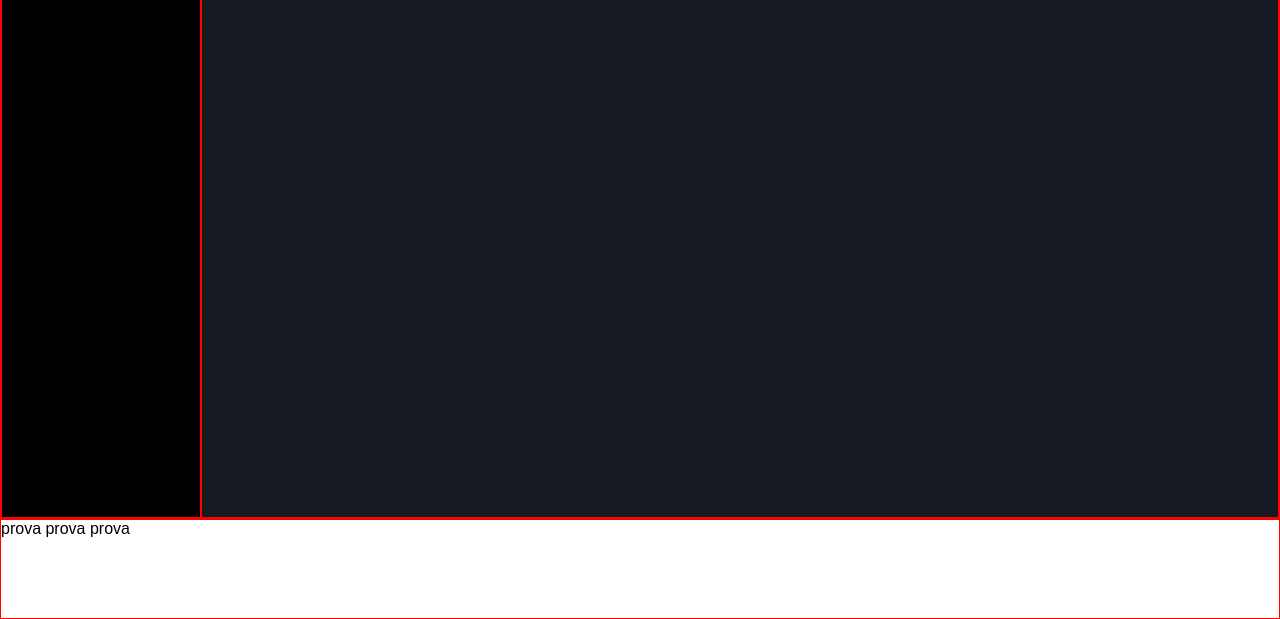
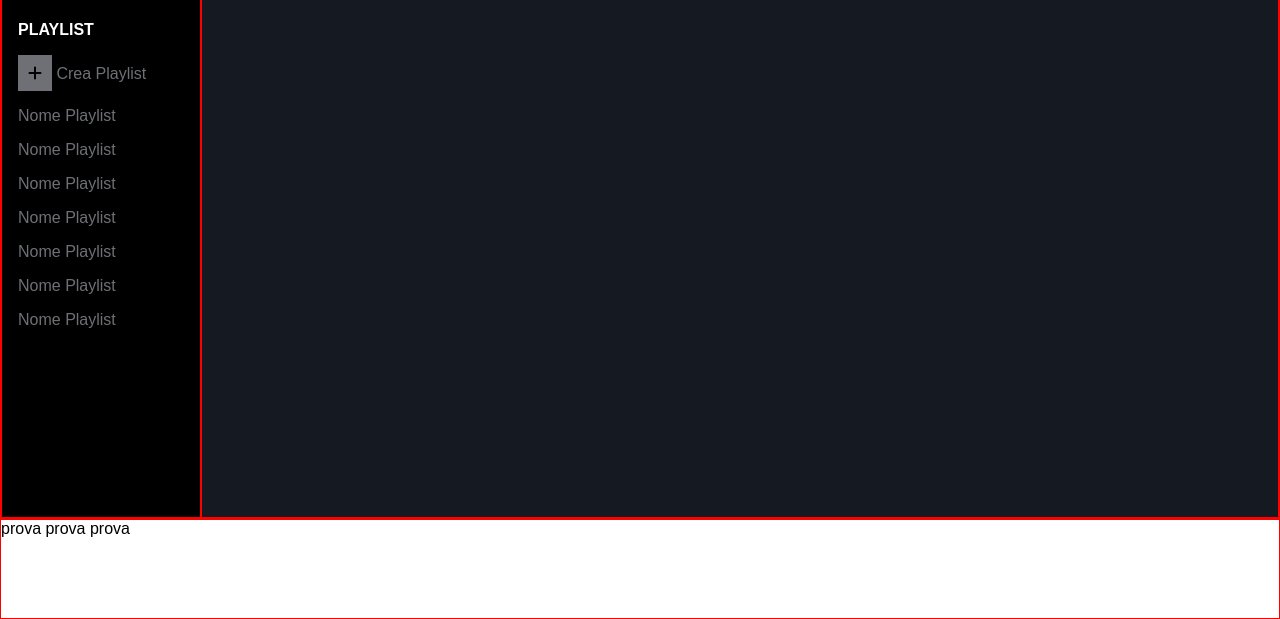
Before and after one commit to DarioEsposito89/html-css-spotifyweb, a plain HTML site: page index.html in a window 1280 px wide. Shown: the part 181-800 px from the top of the page. Drawn offline with Linux system fonts and the light colour scheme.

Commit message:
sistemato playlist della nav

```diff
--- a/css/style.css
+++ b/css/style.css
@@ -52,8 +52,11 @@ a {
     padding: 1rem;
 }
 
+.nav-bar span {
+    color: #6e7075;
+}
+
 .home, .search, .library {
-    color: #6e7075;
     display: flex;
     width: 15%;
     gap: 5px;
@@ -74,6 +77,35 @@ a {
     color: white;
 }
 
+.nav-playlist {
+    display: flex;
+    flex-direction: column;
+    gap: 1rem;
+    padding-top: 1rem;
+    padding-left: 1rem;
+}
+
+.nav-playlist h4 {
+    color: white;
+}
+
+.nav-playlist i {
+    background-color: #6e7075;
+    padding: 10px;
+}
+
+.btn-playlist:hover i {
+    background-color: white;
+}
+
+.btn-playlist:hover span {
+    color: white;
+}
+
+.nav-playlist > a:hover span {
+    color: white;
+}
+
 .main-container {
     background-color: #141922;
 }
--- a/index.html
+++ b/index.html
@@ -30,6 +30,20 @@
                     <span>La tua libreria</span>
                 </div></a>
             </div>
+            <div class="nav-playlist">
+                <h4>PLAYLIST</h4>
+                <a href="#"><div class="btn-playlist">
+                    <i class="fa-solid fa-plus" style="color: #000000;"></i>
+                    <span>Crea Playlist</span>
+                </div></a>
+                <a href="#"><span>Nome Playlist</span></a>
+                <a href="#"><span>Nome Playlist</span></a>
+                <a href="#"><span>Nome Playlist</span></a>
+                <a href="#"><span>Nome Playlist</span></a>
+                <a href="#"><span>Nome Playlist</span></a>
+                <a href="#"><span>Nome Playlist</span></a>
+                <a href="#"><span>Nome Playlist</span></a>
+            </div>
         </nav>
         <main class="main-container"></main>
     </div>
```
